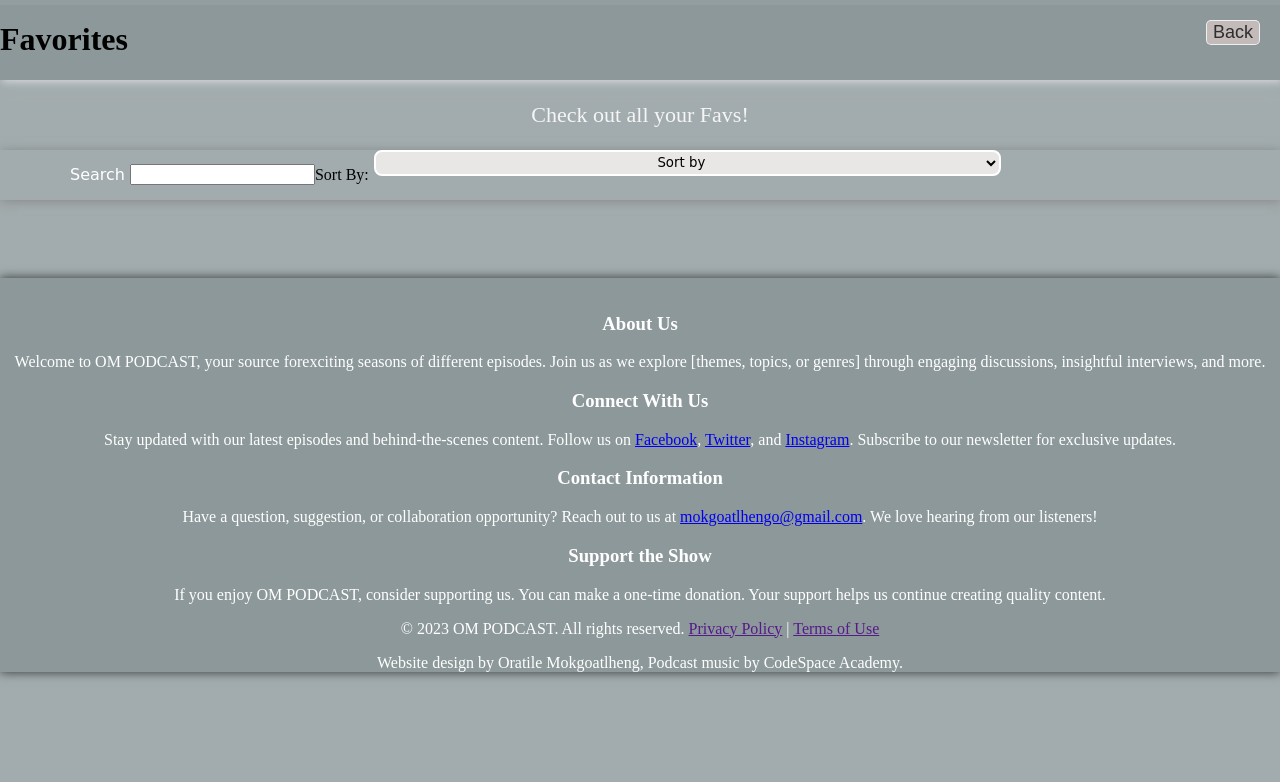
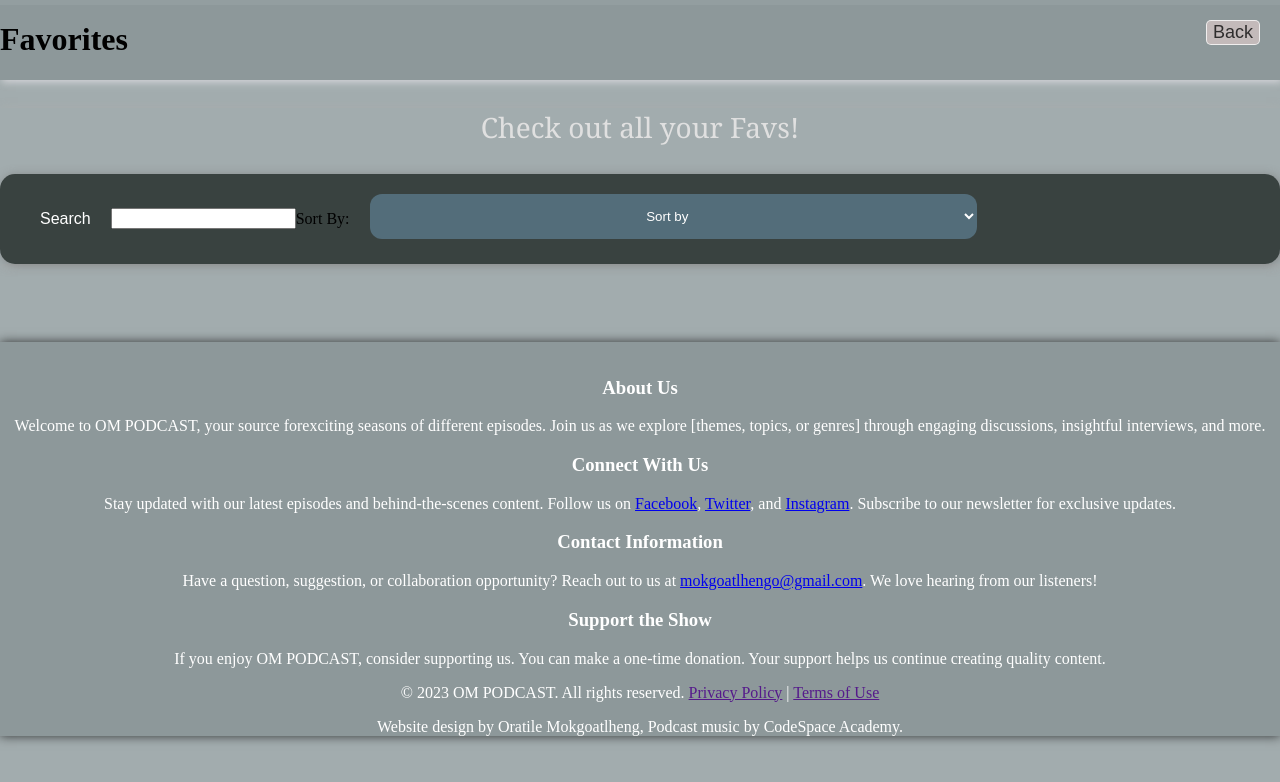
Before and after one commit to OratileMokgoatlheng/ORAMOK883_BCL2302_ELZABE_ORATILE-MOKGOATLHENG_FINAL_CAPSTONE, a React (Vite) app in the folder podcast-app/: page /components/FavoritesPage in a window 1280 px wide. Shown: the top 782 px of the page. Built offline with nearby package versions, Linux system fonts and the light colour scheme.

Commit message:
refined my code
unnecessary code removed

```diff
--- a/podcast-app/src/css/FilterBar.css
+++ b/podcast-app/src/css/FilterBar.css
@@ -1,26 +1,28 @@
-
+/* Small screens (min-width: 300px) */
 @media (min-width: 300px) {
   .filter--bar {
     display: flex;
-    animation: slideBoxShadowColor 1.8s infinite
+    animation: slideBoxShadowColor 1.8s infinite;
+    background-color: #394240; /* Dark background color */
+    padding: 10px;
+    border-radius: 8px;
   }
 
   .filter--heading {
-    font-family:serif;
-    font-size: 15px;
-    color: rgb(233, 226, 226);
-
+    font-family: 'Segoe UI', Tahoma, Geneva, Verdana, sans-serif;
+    font-size: 18px;
+    color: #c7c7c7; /* Light gray text color */
+    margin-right: 10px;
   }
 
   .filter__select {
     width: 49%;
-      height: 20px;
-      background-color: rgba(255, 248, 248, 0.767);
-      font-family: 'Comic Sans MS', cursive, sans-serif;
-      border-style: solid;
-      border-width: 2px;
+    height: 35px; /* Increased height for better visibility */
+    background-color: #536d7a; /* Darker background color */
+    font-family: 'Montserrat', sans-serif; /* Modern sans-serif font */
+    border-style: none; /* Removed border */
     border-radius: 8px;
-      border-color: rgba(255, 255, 255);
+    color: #ffffff; /* White text color */
     text-align: center;
     margin-left: 10px;
   }
@@ -28,91 +30,99 @@
   .heading__check {
     font-size: 25px;
     text-align: center;
-      font-size: 22px;
-      font-family: 'Times New Roman', Times, serif;
+    font-family: 'Georgia', serif; /* Serif font for a classic look */
     font-weight: lighter;
-      color: whitesmoke;
+    color: #e0e0e0; /* Light gray text color */
   }
 
   .search__container {
     display: flex;
     align-items: center;
-      margin-left: 70px;
+    margin-left: 20px; /* Increased margin */
   }
 
-    .search__label{
-      margin-right: 5px;
-      font-family: 'Comic Sans MS', cursive, sans-serif;
-      color: white;
+  .search__label {
+    margin-right: 10px; /* Increased margin */
+    font-family: 'Montserrat', sans-serif; /* Modern sans-serif font */
+    color: #ffffff; /* White text color */
   }
 
-    .search--input{
+  .search--input {
     width: 65%;
-      background-color: white;
-      border-width: 2px;
+    background-color: #ffffff; /* White background color */
+    border: 2px solid #536d7a; /* Border color matches filter background */
     border-radius: 5px;
-      border-color: rgba(255, 255, 255);
-      height: 26px;
+    height: 35px; /* Increased height for better visibility */
+    padding: 5px; /* Added padding for better input aesthetics */
+    color: #333333; /* Dark text color for better contrast */
   }
 
   .sort--container {
     display: flex;
     align-items: center;
-
-      font-weight: bolder;
-      font-family: 'Times New Roman', Times, serif;
+    font-weight: bold;
+    font-family: 'Georgia', serif; /* Serif font for a classic look */
+    color: #ffffff; /* White text color */
   }
 
-    .search__button{
-      margin-left: 5px;
+  .search__button {
+    margin-left: 10px;
+    background-color: #ff5e00; /* Highlight color for the button */
+    color: #ffffff; /* White text color */
+    padding: 8px 15px; /* Adjusted padding for better button size */
+    border: none; /* Removed border for a cleaner look */
+    border-radius: 5px;
+    cursor: pointer;
   }
 }
 
+/* Medium screens (min-width: 700px) */
 @media (min-width: 700px) {
   .filter--bar {
     display: flex;
-      animation: slideBoxShadowColor 2s infinite
+    animation: slideBoxShadowColor 2s infinite;
+    background-color: #394240;
+    padding: 15px;
+    border-radius: 12px;
   }
 
   .filter--heading {
-      font-family:serif;
-      font-size: 15px;
-      color: white;
-
+    font-family: 'Segoe UI', Tahoma, Geneva, Verdana, sans-serif;
+    font-size: 20px;
+    color: #ffffff;
+    margin-right: 15px;
   }
 
   .filter__select {
     width: 49%;
-      height: 26px;
-      background-color: rgba(255, 248, 248, 0.767);
-      font-family: 'Comic Sans MS', cursive, sans-serif;
-      border-style: solid;
-      border-width: 2px;
-      border-radius: 8px;
-      border-color: rgba(255, 255, 255);
+    height: 40px;
+    background-color: #536d7a;
+    font-family: 'Montserrat', sans-serif;
+    border-style: none;
+    border-radius: 10px;
+    color: #ffffff;
     text-align: center;
-      margin-left: 5px;
+    margin-left: 15px;
   }
 
   .heading--title {
-      height: 50px;
-      font-size: 25px;
-      padding-top: 10px;
+    height: 60px; /* Increased height for better visibility */
+    font-size: 30px; /* Larger font size for the title */
+    padding-top: 15px; /* Increased padding for better alignment */
     margin-right: auto;
     margin-left: auto;
     text-align: center;
-      font-size: 22px;
-      font-family:serif;
+    font-family: 'Segoe UI', Tahoma, Geneva, Verdana, sans-serif;
     font-weight: bold;
-      color: whitesmoke;
+    color: #ffffff;
+  }
 
-    }
   @keyframes slideBoxShadowColor {
     0% {
       box-shadow: 1px 1px 10px rgba(122, 122, 122, 0.76);
     }
     50% {
-        box-shadow: 1px 1px 10px rgba(255, 255, 255, 0.76); /* Change to the desired color */
+      box-shadow: 1px 1px 10px rgba(255, 255, 255, 0.76);
     }
     100% {
       box-shadow: 1px 1px 10px rgba(150, 150, 150, 0.76);
@@ -124,67 +134,78 @@
     align-items: center;
   }
 
-    .search__label{
-      margin-right: 5px;
-      font-family: 'Comic Sans MS', cursive, sans-serif;
-      color: white;
+  .search__label {
+    margin-right: 15px;
+    font-family: 'Montserrat', sans-serif;
+    color: #ffffff;
   }
 
-    .search--input{
+  .search--input {
     width: 65%;
-      background-color: white;
-      border-width: 2px;
-      border-radius: 5px;
-      border-color: rgba(255, 255, 255);
-      height: 26px;
-      margin-right: 12px;
+    background-color: #ffffff;
+    border: 2px solid #536d7a;
+    border-radius: 8px;
+    height: 40px;
+    padding: 10px;
+    color: #333333;
+    margin-right: 20px;
   }
 
   .sort--container {
     display: flex;
     align-items: center;
     font-size: larger;
+    font-family: 'Georgia', serif;
+    color: #ffffff;
   }
 
-    .search__button{
-      margin-left: 5px;
+  .search__button {
+    margin-left: 15px;
+    background-color: #ff5e00;
+    color: #ffffff;
+    padding: 10px 20px;
+    border: none;
+    border-radius: 8px;
+    cursor: pointer;
+  }
 }
 
-  }
-
+/* Large screens (min-width: 1000px) */
 @media (min-width: 1000px) {
   .filter--bar {
     display: flex;
-      animation: slideBoxShadowColor 2s infinite
+    animation: slideBoxShadowColor 2s infinite;
+    background-color: #394240;
+    padding: 20px;
+    border-radius: 15px;
   }
 
   .filter--heading {
-      font-family:serif;
-      font-size: 15px;
-      color: white;
-
+    font-family: 'Segoe UI', Tahoma, Geneva, Verdana, sans-serif;
+    font-size: 22px;
+    color: #ffffff;
+    margin-right: 20px;
   }
 
   .filter__select {
     width: 49%;
-      height: 26px;
-      background-color: rgba(255, 248, 248, 0.767);
-      font-family: 'Comic Sans MS', cursive, sans-serif;
-      border-style: solid;
-      border-width: 2px;
-      border-radius: 8px;
-      border-color: rgba(255, 255, 255);
+    height: 45px; /* Increased height for better visibility */
+    background-color: #536d7a;
+    font-family: 'Montserrat', sans-serif;
+    border-style: none;
+    border-radius: 12px;
+    color: #ffffff;
     text-align: center;
-      margin-left: 5px;
+    margin-left: 20px;
   }
 
   .heading__check {
-      font-size: 25px;
+    font-size: 30px; /* Larger font size for better visibility */
     text-align: center;
-      font-size: 22px;
-      font-family: 'Times New Roman', Times, serif;
+    font-size: 28px;
+    font-family: 'Georgia', serif;
     font-weight: lighter;
-      color: whitesmoke;
+    color: #e0e0e0;
   }
 
   .search__container {
@@ -192,29 +213,37 @@
     align-items: center;
   }
 
-    .search__label{
-      margin-right: 5px;
-      font-family: 'Comic Sans MS', cursive, sans-serif;
-      color: white;
+  .search__label {
+    margin-right: 20px;
+    font-family: 'Montserrat', sans-serif;
+    color: #ffffff;
   }
 
-    .search--input{
+  .search--input {
     width: 65%;
-      background-color: white;
-      border-width: 2px;
-      border-radius: 5px;
-      border-color: rgba(255, 255, 255);
-      height: 26px;
+    background-color: #ffffff;
+    border: 2px solid #536d7a;
+    border-radius: 10px;
+    height: 45px; /* Increased height for better visibility */
+    padding: 15px; /* Increased padding for better aesthetics */
+    color: #333333;
   }
 
   .sort--container {
     display: flex;
     align-items: center;
     font-size: larger;
+    font-family: 'Georgia', serif;
+    color: #ffffff;
   }
 
-    .search__button{
-      margin-left: 5px;
+  .search__button {
+    margin-left: 20px;
+    background-color: #ff5e00;
+    color: #ffffff;
+    padding: 15px 25px; /* Adjusted padding for better button size */
+    border: none;
+    border-radius: 12px;
+    cursor: pointer;
   }
-
 }
```
Lines whose indentation alone changed are shown as unchanged.
